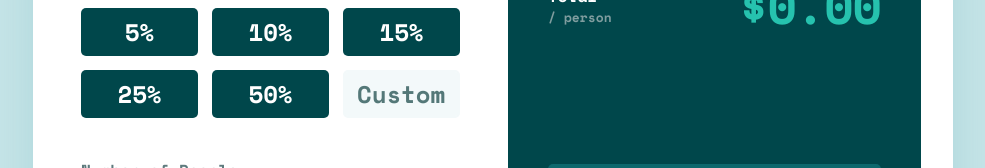
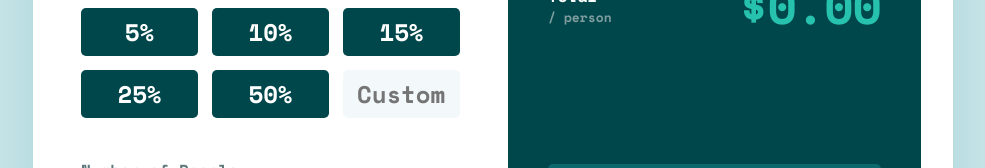
Before and after one commit to HanSeongLee/tip-calculator-app, a Next.js app: page / in a window 1280 px wide. Shown: the part 503-671 px from the top of the page, without its empty margins (147-1132 px from the left). Built offline with nearby package versions, Linux system fonts and the light colour scheme; no server answers.

Commit message:
FIX | Placeholder on Input

```diff
--- a/components/Input/style.module.scss
+++ b/components/Input/style.module.scss
@@ -44,7 +44,11 @@
     }
 
     &::placeholder, &:-moz-placeholder, &::-webkit-input-placeholder {
+      font-weight: inherit;
+      font-size: inherit;
+      line-height: inherit;
       color: rgba(0, 71, 75, 0.35);
+      opacity: 1;
     }
 
     &:focus {
--- a/components/TipSelect/style.module.scss
+++ b/components/TipSelect/style.module.scss
@@ -41,8 +41,9 @@
         padding: 6px 13px 6px 12px;
       }
 
-      &::placeholder {
+      &::placeholder, &:-moz-placeholder, &::-webkit-input-placeholder {
         color: #547878;
+        opacity: 1;
       }
     }
   }
```
